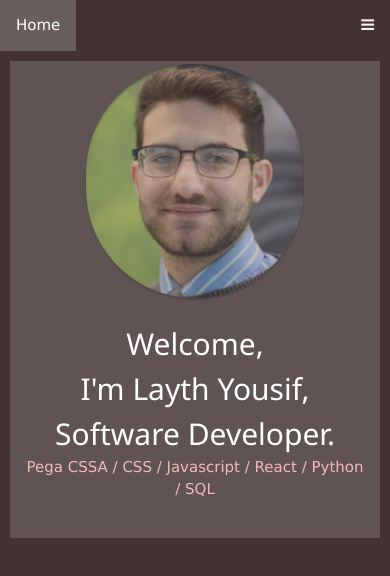
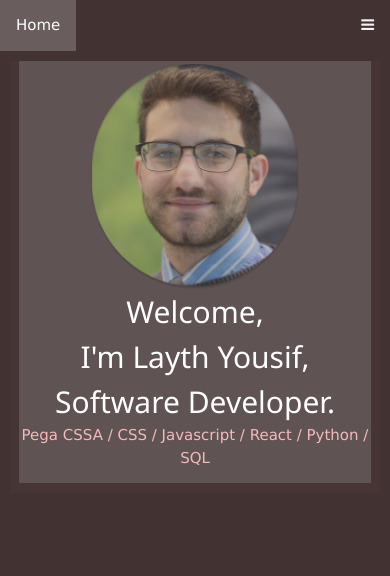
Before and after one commit to leoy94/react-amplify-portfolio, a React (Create React App) app: page / in a window 390 px wide. Shown: the top 576 px of the page. Built offline with nearby package versions, Linux system fonts and the light colour scheme.

Commit message:
added styling for small ipads

```diff
--- a/src/components/Body/HomeBody.css
+++ b/src/components/Body/HomeBody.css
@@ -15,7 +15,6 @@
 	display: grid;
 	grid-template-rows: 1fr 1fr;
 	/* grid-auto-rows: minmax(100px, auto); */
-	padding: 1em;
 	grid-column: 2/3;
 	justify-items: start;
 	align-items: top;
@@ -88,38 +87,97 @@
 }
 
 @media screen and (max-width: 1200px) {
+	#Home-Body {
+		display: grid;
+		grid-template-rows: .1fr 1fr .1fr;
+		grid-template-columns: .1fr 1fr 1fr .1fr;
+		grid-gap: 0;
+	}
+
+	#Home-Overview {
+		display: grid;
+		grid-template-rows: .5fr .10fr;
+		justify-items: center;
+		justify-content: center;
+		align-content: center;
+		/* align-content: space-around; */
+		/* align-items: stretch; */
+		grid-row: 2/3;
+		grid-column: 2/3;
+		width: 100%;
+		height: 100%;
+	}
+
+	#Home-Body #Home-HeadShot {
+		/* grid-column: 2/3; */
+		/* grid-row: 1/2;
+		grid-column: 1/3; */
+		grid-row: 2/3;
+		grid-column: 3/4;
+		justify-content: space-evenly;
+		justify-items: center;
+		width: 100%;
+	}
+
+	#Home-Overview .text {
+		text-align: start;
+		color: white;
+		height: 100%;
+	}
+
+	#Home-HeadShot #Headshot {
+		justify-items: center;
+	}
+
+	#Home-Overview > .smallertext {
+		align-self: start;
+		/* grid-row: 2/3;
+		grid-column: 1/3; */
+	}
 }
 
 @media screen and (max-width: 600px) {
 	#Home-Body {
 		display: grid;
-		grid-template-rows: 1fr, 1fr;
+		grid-template-rows: 1fr .75fr;
 		grid-template-columns: 1fr;
 	}
 
 	#Home-Overview {
 		display: grid;
-		grid-template-rows: 1fr .5fr;
-		padding: 1em;
+		grid-template-rows: 1fr .10fr;
 		justify-items: center;
 		justify-content: space-evenly;
-		align-content: end;
-		align-items: start;
+		align-content: center;
+		/* justify-content: space-evenly;
+		align-content: center;
+		align-items: center; */
+		padding-bottom: 5%;
 		grid-row: 2/3;
 		grid-column: 1/2;
-		width: 100%;
-	}
-
-	#Home-Overview .text {
-		text-align: center;
-		color: white;
+		width: 95%;
+		height: 95%;
 	}
 
 	#Home-Body #Home-HeadShot {
 		width: 60%;
 		justify-content: space-evenly;
 		justify-items: center;
-		width: 100%;
+		width: 95%;
+		grid-row: 1/2;
+		grid-column: 1/2;
+	}
+
+	#Home-Overview .text {
+		text-align: center;
+		color: white;
+		height: 100%;
+	}
+
+	#Home-Overview > .smallertext {
+		grid-column: 1/2;
+		grid-row: 2/3;
+		align-self: center;
 	}
 
 	#Home-HeadShot #Headshot {
```
